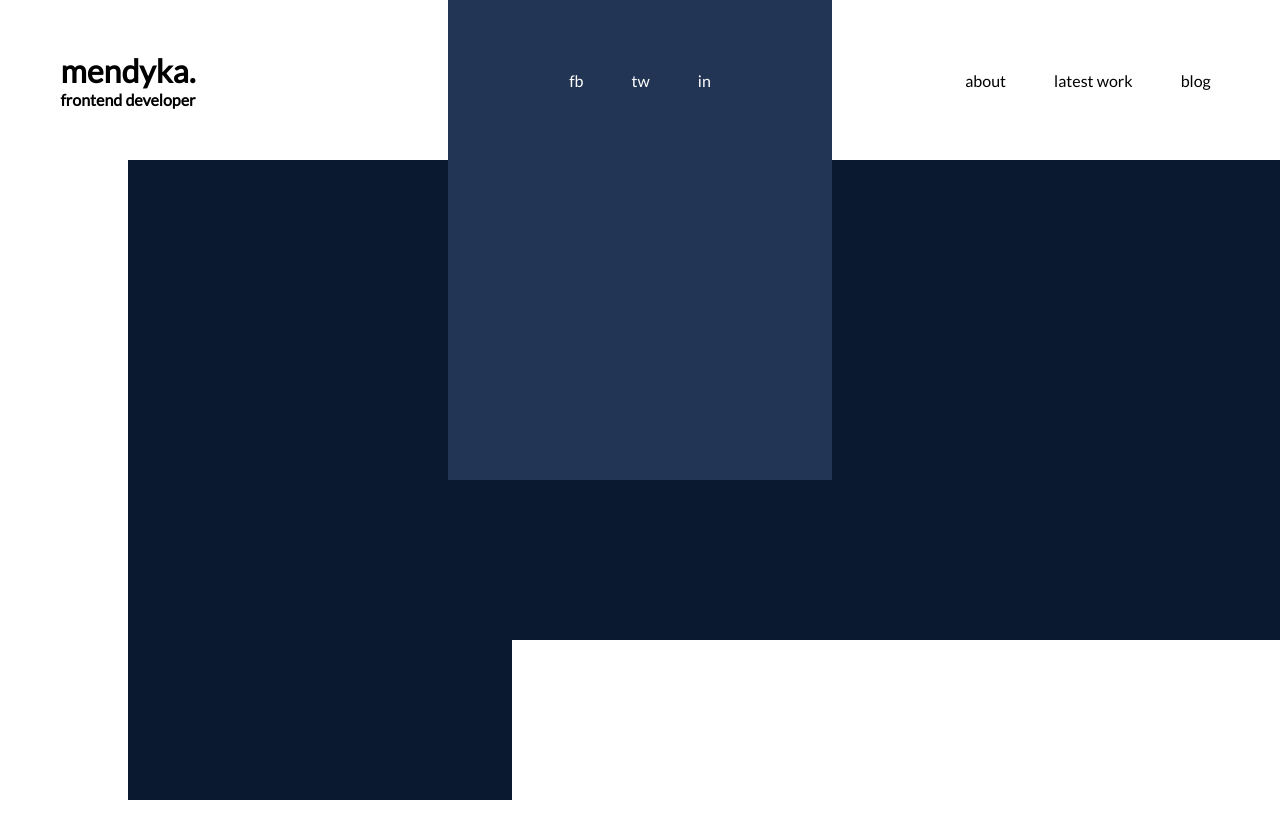
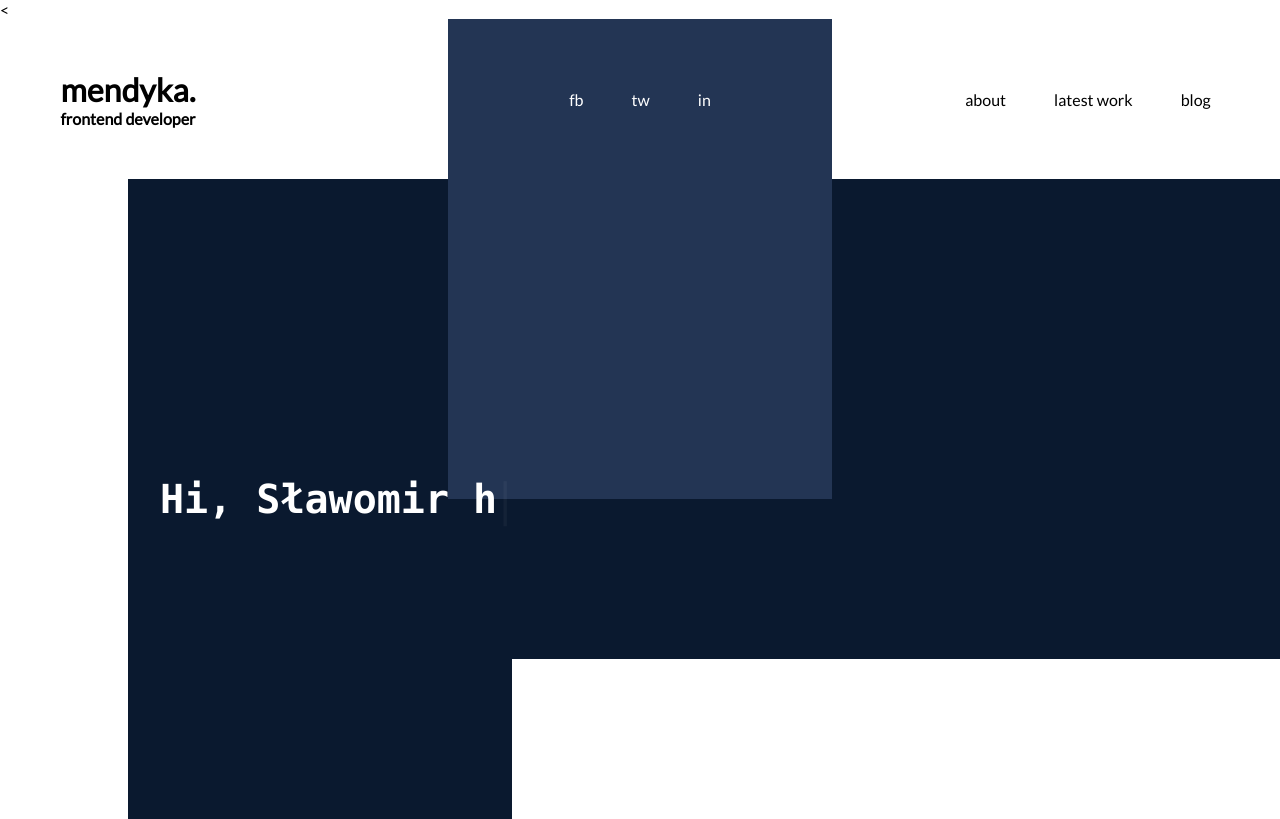
Before and after one commit to slawomirdev/portfolio, a React (Create React App) app: page / in a window 1280 px wide. Built offline with nearby package versions, Linux system fonts and the light colour scheme; a web font is replaced by a local one.

Commit message:
add sighn

```diff
--- a/public/index.html
+++ b/public/index.html
@@ -5,10 +5,11 @@
     <link rel="icon" href="%PUBLIC_URL%/favicon.ico" />
     <meta name="viewport" content="width=device-width, initial-scale=1" />
     <meta name="theme-color" content="#000000" />
+    <
     <link rel="preconnect" href="https://fonts.googleapis.com" />
     <link rel="preconnect" href="https://fonts.gstatic.com" crossorigin />
     <link
-      href="https://fonts.googleapis.com/css2?family=Lato&display=swap"
+      href="https://fonts.googleapis.com/css2?family=Lato&family=NTR&display=swap"
       rel="stylesheet"
     />
     <meta
--- a/src/components/Hero.tsx
+++ b/src/components/Hero.tsx
@@ -1,9 +1,16 @@
 import React from "react";
 import styled from "styled-components";
+import { motion } from "framer-motion";
+
+const transition = { duration: 4, yoyo: Infinity, ease: "easeInOut" };
 
 const Hero: React.FC = () => {
   return (
     <HeroWrapper>
+      <Sign>
+        <h1>Hi, Sławomir here.</h1>
+        <span>|</span>
+      </Sign>
       <SideBar />
     </HeroWrapper>
   );
@@ -27,4 +34,51 @@ const SideBar = styled.div`
   height: 20vh;
 `;
 
+const Sign = styled.div`
+  height: 40vh;
+  width: 30vw;
+  z-index: 3;
+  display: flex;
+  align-items: center;
+  padding-left: 2rem;
+
+  h1 {
+    font-size: 2.5rem;
+    color: #fff;
+    animation: type 3s steps(18);
+    overflow: hidden;
+    white-space: nowrap;
+    font-family: consolas;
+    width: 18ch;
+  }
+
+  span {
+    color: #fff;
+    animation: blink 1s linear infinite;
+    font-size: 3rem;
+  }
+
+  @keyframes blink {
+    0% {
+      opacity: 1;
+    }
+    50% {
+      opacity: 0;
+    }
+    100% {
+      opacity: 1;
+    }
+  }
+
+  @keyframes type {
+    0% {
+      width: 0ch;
+    }
+
+    100% {
+      width: 18ch;
+    }
+  }
+`;
+
 export default Hero;
```
